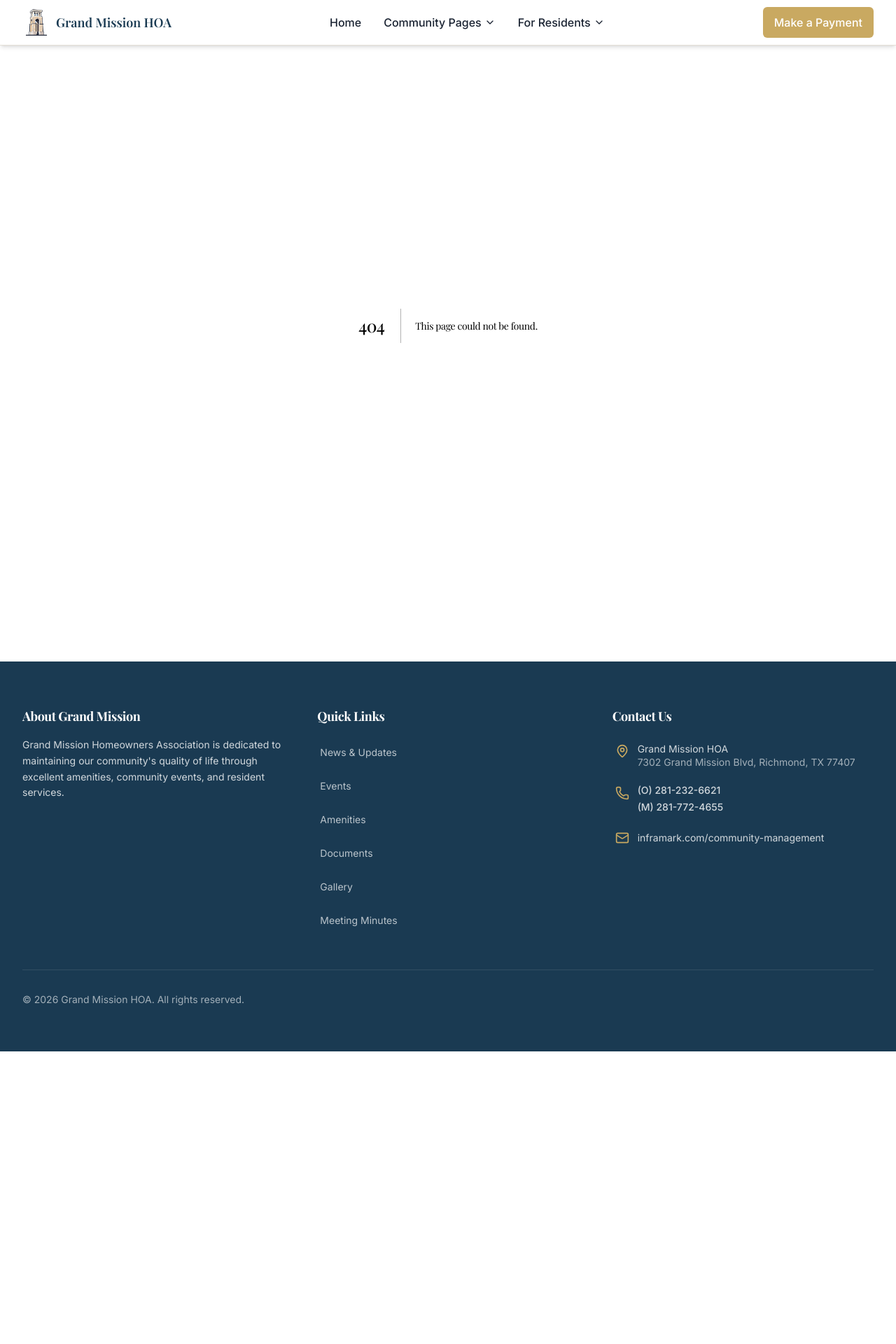
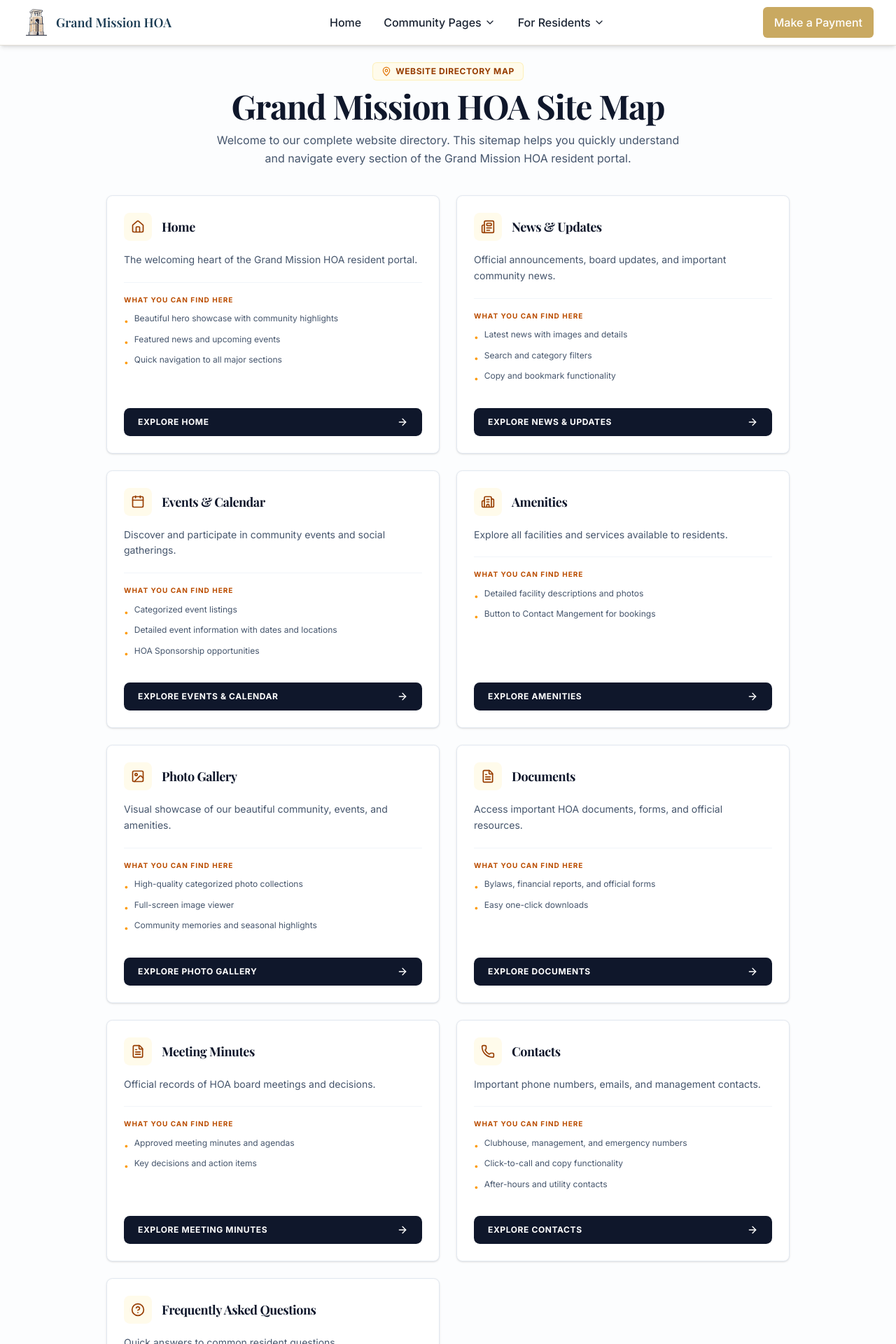
Before and after one commit to RohaanCodes/grand-mission-hoa, a Next.js app: page /sitemap in a window 1280 px wide. Before the commit this address had no page. Shown: the top 1920 px of the page at 70% size. Before the commit the page ends 1502 px from the top, so only its background shows below. Built offline with nearby package versions, Linux system fonts and the light colour scheme.

Commit message:
added sitemap

```diff
--- /dev/null
+++ b/app/(pages)/sitemap/page.tsx
@@ -0,0 +1,221 @@
+'use client'
+
+import React from 'react'
+import Link from 'next/link'
+import { motion } from 'framer-motion'
+import {
+  Home,
+  Newspaper,
+  Calendar,
+  Building2,
+  Image as ImageIcon,
+  FileText,
+  Phone,
+  HelpCircle,
+  ArrowRight,
+  MapPin
+} from 'lucide-react'
+
+interface SiteSection {
+  name: string
+  icon: React.ElementType
+  slug: string
+  description: string
+  whatYouCanFind: string[]
+}
+
+export default function SitemapPage() {
+  const sections: SiteSection[] = [
+    {
+      name: 'Home',
+      icon: Home,
+      slug: '/',
+      description: 'The welcoming heart of the Grand Mission HOA resident portal.',
+      whatYouCanFind: [
+        'Beautiful hero showcase with community highlights',
+        'Featured news and upcoming events',
+        'Quick navigation to all major sections'
+      ]
+    },
+    {
+      name: 'News & Updates',
+      icon: Newspaper,
+      slug: '/news',
+      description: 'Official announcements, board updates, and important community news.',
+      whatYouCanFind: [
+        'Latest news with images and details',
+        'Search and category filters',
+        'Copy and bookmark functionality'
+      ]
+    },
+    {
+      name: 'Events & Calendar',
+      icon: Calendar,
+      slug: '/events',
+      description: 'Discover and participate in community events and social gatherings.',
+      whatYouCanFind: [
+        'Categorized event listings',
+        'Detailed event information with dates and locations',
+        'HOA Sponsorship opportunities'
+      ]
+    },
+    {
+      name: 'Amenities',
+      icon: Building2,
+      slug: '/amenities',
+      description: 'Explore all facilities and services available to residents.',
+      whatYouCanFind: [
+        'Detailed facility descriptions and photos',
+        'Button to Contact Mangement for bookings',
+
+      ]
+    },
+    {
+      name: 'Photo Gallery',
+      icon: ImageIcon,
+      slug: '/gallery',
+      description: 'Visual showcase of our beautiful community, events, and amenities.',
+      whatYouCanFind: [
+        'High-quality categorized photo collections',
+        'Full-screen image viewer',
+        'Community memories and seasonal highlights'
+      ]
+    },
+    {
+      name: 'Documents',
+      icon: FileText,
+      slug: '/documents',
+      description: 'Access important HOA documents, forms, and official resources.',
+      whatYouCanFind: [
+        'Bylaws, financial reports, and official forms',
+        'Easy one-click downloads'
+      ]
+    },
+    {
+      name: 'Meeting Minutes',
+      icon: FileText,
+      slug: '/meeting-minutes',
+      description: 'Official records of HOA board meetings and decisions.',
+      whatYouCanFind: [
+        'Approved meeting minutes and agendas',
+        'Key decisions and action items',
+
+      ]
+    },
+    {
+      name: 'Contacts',
+      icon: Phone,
+      slug: '/contacts',
+      description: 'Important phone numbers, emails, and management contacts.',
+      whatYouCanFind: [
+        'Clubhouse, management, and emergency numbers',
+        'Click-to-call and copy functionality',
+        'After-hours and utility contacts'
+      ]
+    },
+    {
+      name: 'Frequently Asked Questions',
+      icon: HelpCircle,
+      slug: '/faqs',
+      description: 'Quick answers to common resident questions.',
+      whatYouCanFind: [
+        'Searchable knowledge base',
+        'Categorized questions and answers',
+
+      ]
+    }
+  ]
+
+  return (
+    <main className="min-h-screen bg-slate-50/40 pb-20 pt-6 text-slate-800">
+      <div className="max-w-5xl mx-auto px-4 sm:px-6">
+
+        {/* Page Header */}
+        <motion.div
+          initial={{ opacity: 0, y: 10 }}
+          animate={{ opacity: 1, y: 0 }}
+          transition={{ duration: 0.35 }}
+          className="mb-10 text-center space-y-3"
+        >
+          <div className="inline-flex items-center gap-1.5 px-3 py-1 bg-amber-50 text-amber-800 border border-amber-200/50 rounded-lg text-xs font-bold uppercase tracking-wider">
+            <MapPin className="w-3.5 h-3.5 text-amber-600" />
+            WEBSITE DIRECTORY MAP
+          </div>
+          <h1 className="font-serif text-3xl sm:text-4xl md:text-5xl font-bold text-slate-900 tracking-tight">
+            Grand Mission HOA Site Map
+          </h1>
+          <p className="text-sm sm:text-base text-slate-600 max-w-2xl mx-auto leading-relaxed">
+            Welcome to our complete website directory. This sitemap helps you quickly understand and navigate every section of the Grand Mission HOA resident portal.
+          </p>
+        </motion.div>
+
+        {/* Modules Grid */}
+        <div className="grid gap-6 sm:grid-cols-2">
+          {sections.map((sect, idx) => {
+            const IconComponent = sect.icon
+            return (
+              <motion.div
+                key={sect.name}
+                initial={{ opacity: 0, y: 12 }}
+                animate={{ opacity: 1, y: 0 }}
+                transition={{ duration: 0.3, delay: idx * 0.04 }}
+                className="bg-white border border-slate-200 hover:border-amber-300 rounded-xl p-6 shadow-sm hover:shadow-md transition-all flex flex-col justify-between"
+              >
+                <div>
+                  {/* Icon + Title */}
+                  <div className="flex items-center gap-3.5 mb-4">
+                    <div className="p-2.5 bg-amber-50 rounded-xl text-amber-800">
+                      <IconComponent className="w-5 h-5" />
+                    </div>
+                    <h2 className="font-serif text-lg font-bold text-slate-900">
+                      {sect.name}
+                    </h2>
+                  </div>
+
+                  {/* Description */}
+                  <p className="text-slate-600 text-xs sm:text-sm leading-relaxed mb-5">
+                    {sect.description}
+                  </p>
+
+                  {/* What You Can Find */}
+                  <div className="border-t border-slate-100 pt-4">
+                    <span className="text-[10px] font-bold text-amber-700 uppercase tracking-widest block mb-2">
+                      WHAT YOU CAN FIND HERE
+                    </span>
+                    <ul className="space-y-1.5">
+                      {sect.whatYouCanFind.map((item, i) => (
+                        <li key={i} className="flex gap-2 text-xs text-slate-600 leading-relaxed">
+                          <span className="text-amber-500 mt-1">•</span>
+                          {item}
+                        </li>
+                      ))}
+                    </ul>
+                  </div>
+                </div>
+
+                {/* Explore Button */}
+                <div className="mt-8">
+                  <Link
+                    href={sect.slug}
+                    className="w-full inline-flex items-center justify-between px-5 py-3 bg-slate-900 hover:bg-amber-600 text-white rounded-xl text-xs font-bold uppercase tracking-wider transition-all active:scale-[0.98]"
+                  >
+                    <span>Explore {sect.name}</span>
+                    <ArrowRight className="w-4 h-4" />
+                  </Link>
+                </div>
+              </motion.div>
+            )
+          })}
+        </div>
+
+        {/* Bottom Note */}
+        <div className="mt-12 text-center text-slate-500 text-sm">
+          Need help finding something specific?
+          <Link href="/contacts" className="text-amber-600 hover:underline ml-1 font-medium">
+            Visit our Contacts page
+          </Link>
+        </div>
+      </div>
+    </main>
+  )
+}
--- a/app/page.tsx
+++ b/app/page.tsx
@@ -72,7 +72,7 @@ if (loading) {
           className="mb-5"
         >
           <img
-            src="/images/logo-1.png"
+            src="/images/logo-1.jpeg"
             alt="Loading"
             className="w-14 h-14 mx-auto object-contain"
           />
--- a/components/footer.tsx
+++ b/components/footer.tsx
@@ -25,8 +25,8 @@ export function Footer() {
             <h3 className="font-serif font-bold text-lg mb-4 text-white">
               Quick Links
             </h3>
-            {/* Optimized for mobile display with a 2-column compact grid on mobile so links are touch-friendly but content is space-efficient */}
-            <ul className="grid grid-cols-2 sm:grid-cols-2 md:grid-cols-1 gap-1">
+            {/* Optimized for both mobile and desktop display with a 2-column compact grid so links are touch-friendly but content is space-efficient */}
+            <ul className="grid grid-cols-2 md:grid-cols-2 gap-1">
               <li>
                 <Link
                   href="/news"
@@ -75,6 +75,14 @@ export function Footer() {
                   Meeting Minutes
                 </Link>
               </li>
+              <li>
+                <Link
+                  href="/sitemap"
+                  className="text-white/70 hover:text-accent transition-all text-sm flex items-center min-h-[44px] py-2 px-1 hover:bg-white/5 active:bg-white/10 rounded-md select-none touch-manipulation group"
+                >
+                  Site Map & Guide
+                </Link>
+              </li>
             </ul>
           </div>
 
@@ -102,34 +110,34 @@ export function Footer() {
               <li>
                 <div className="flex gap-3 items-start min-h-[44px] py-1 px-1">
                   <Phone className="w-5 h-5 text-accent flex-shrink-0 mt-1" />
-                  <div className="flex flex-col gap-1 w-full text-white/80 text-sm">
+                  <div className="flex flex-col gap-1.5 w-full text-white/80 text-sm">
                     <a
                       href="tel:2812326621"
-                      className="hover:text-accent active:text-accent/80 transition-all font-medium py-1 flex justify-between items-center bg-white/5 hover:bg-white/10 rounded px-2 w-full max-w-xs md:bg-transparent md:hover:bg-transparent md:p-0"
+                      className="hover:text-accent active:text-accent/80 transition-all font-medium py-1 flex justify-between items-center bg-white/5 hover:bg-white/10 rounded px-2 w-full max-w-xs"
                     >
                       <span>(O) 281-232-6621</span>
-                      <span className="text-[10px] text-white/40 uppercase tracking-wider bg-white/10 px-1.5 py-0.5 rounded md:hidden">Office</span>
+                      <span className="text-[10px] text-white/40 uppercase tracking-wider bg-white/10 px-1.5 py-0.5 rounded">Office</span>
                     </a>
                     <a
                       href="tel:2817724655"
-                      className="hover:text-accent active:text-accent/80 transition-all font-medium py-1 flex justify-between items-center bg-white/5 hover:bg-white/10 rounded px-2 w-full max-w-xs md:bg-transparent md:hover:bg-transparent md:p-0"
+                      className="hover:text-accent active:text-accent/80 transition-all font-medium py-1 flex justify-between items-center bg-white/5 hover:bg-white/10 rounded px-2 w-full max-w-xs"
                     >
                       <span>(M) 281-772-4655</span>
-                      <span className="text-[10px] text-white/40 uppercase tracking-wider bg-white/10 px-1.5 py-0.5 rounded md:hidden">Mobile</span>
+                      <span className="text-[10px] text-white/40 uppercase tracking-wider bg-white/10 px-1.5 py-0.5 rounded">Mobile</span>
                     </a>
                   </div>
                 </div>
               </li>
               <li>
                 <a
-                  href="https://www.inframark.com/community-management"
+                  href="mailto:customercare@inframark.com"
                   target="_blank"
                   rel="noopener noreferrer"
                   className="flex gap-3 items-center text-white/80 hover:text-accent transition-all min-h-[44px] py-2 px-1 hover:bg-white/5 active:bg-white/10 rounded-md select-none touch-manipulation group"
                 >
                   <Mail className="w-5 h-5 text-accent flex-shrink-0" />
                   <span className="text-sm break-all">
-                    inframark.com/community-management
+                    customercare@inframark.com
                   </span>
                 </a>
               </li>
@@ -142,6 +150,14 @@ export function Footer() {
           <p className="text-white/60 text-xs sm:text-sm">
             &copy; {currentYear} Grand Mission HOA. All rights reserved.
           </p>
+          <div>
+            <Link
+              href="/sitemap"
+              className="text-white/60 hover:text-accent hover:underline transition-all text-xs sm:text-sm flex items-center min-h-[44px] px-3 bg-white/5 active:bg-white/10 rounded-md select-none"
+            >
+              Site Map & Guide
+            </Link>
+          </div>
         </div>
       </div>
     </footer>
--- a/components/navbar.tsx
+++ b/components/navbar.tsx
@@ -44,7 +44,7 @@ export function Navbar() {
           {/* Logo */}
           <Link href="/" className="flex items-center gap-2 group min-h-[44px] py-1">
             <Image
-              src="/images/logo-1.png"
+              src="/images/logo-1.jpeg"
               alt="Grand Mission Logo"
               width={40}
               height={40}
```
Also changed, not shown: public/images/logo-1.jpeg (added), public/images/logo-1.png (deleted).
